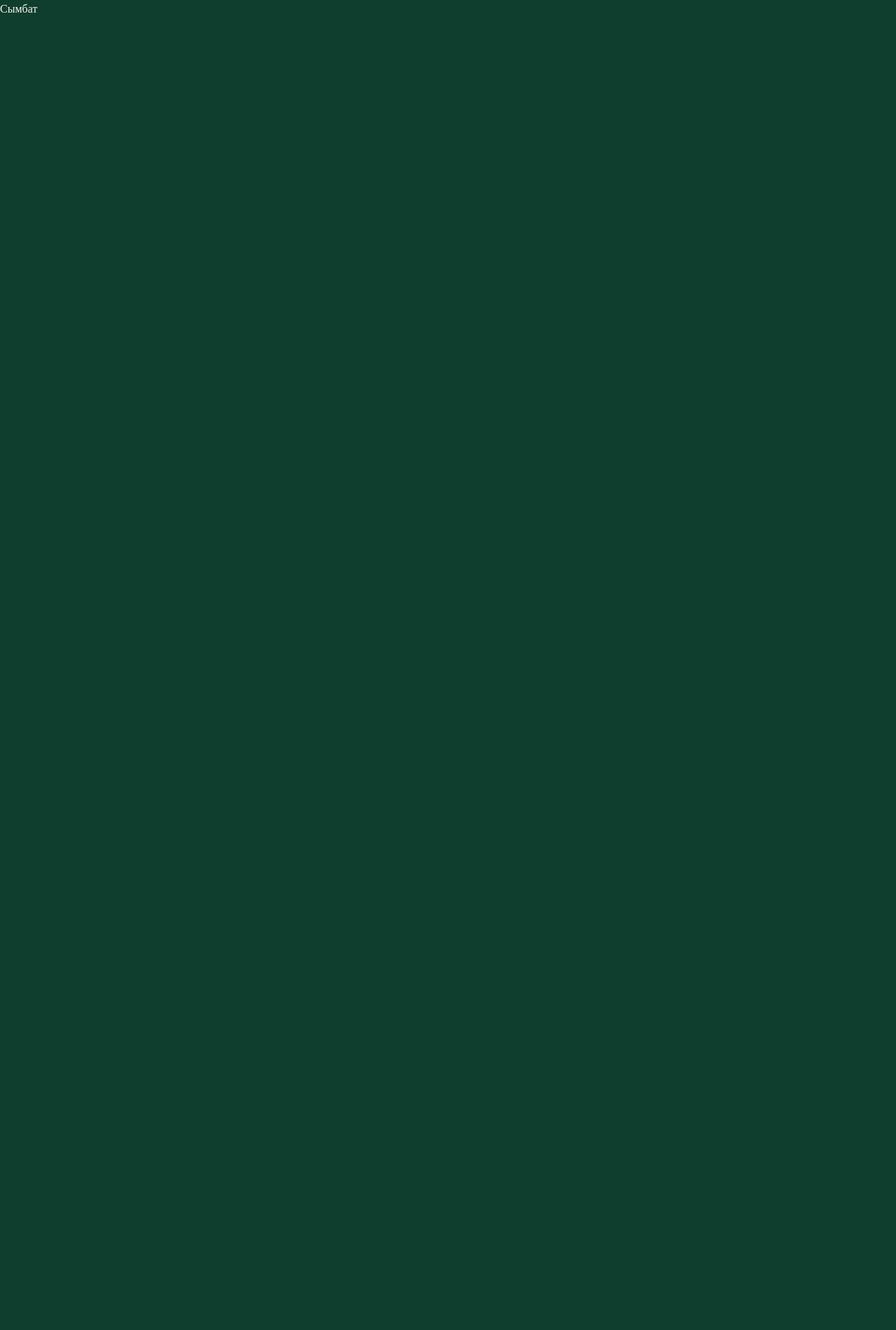
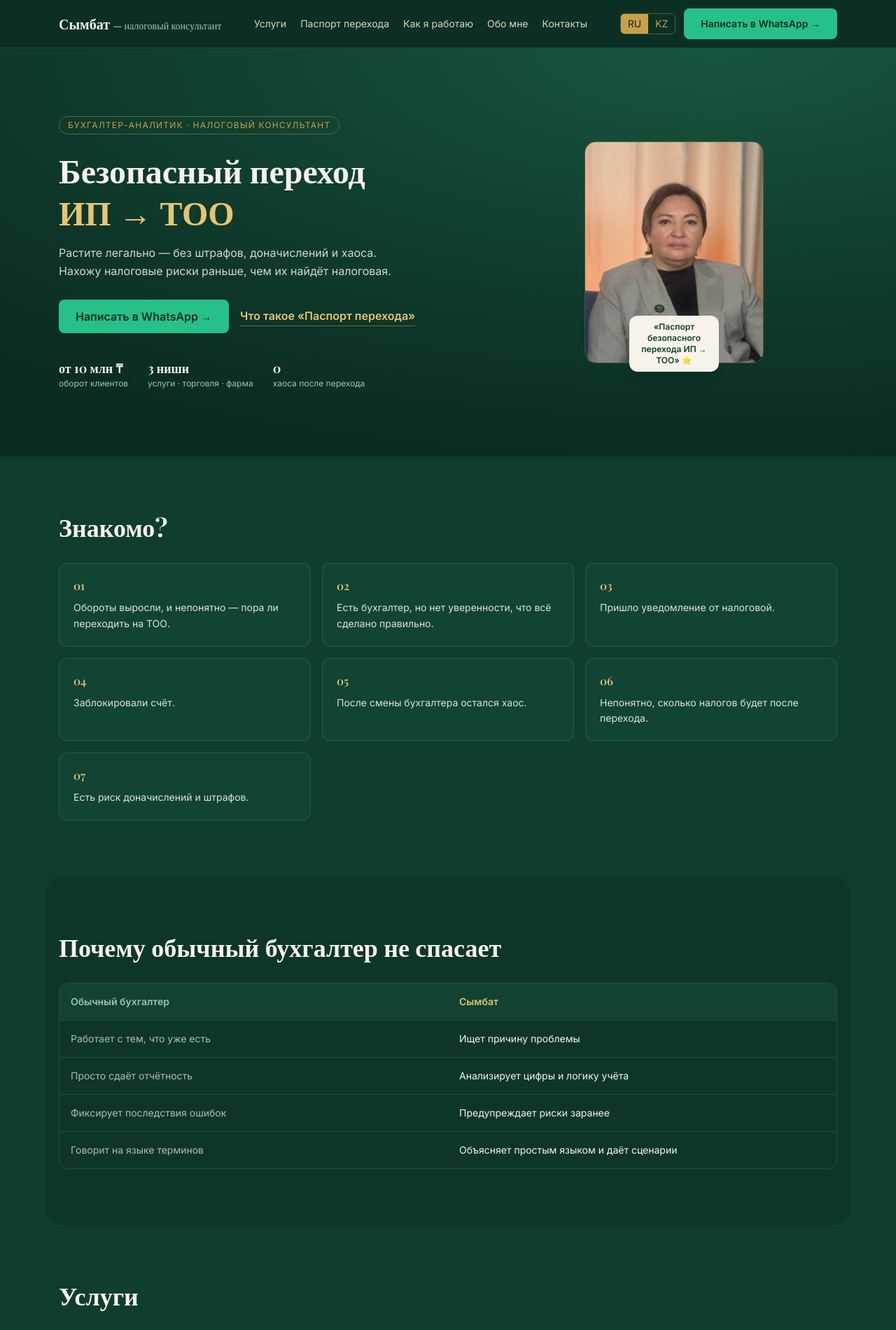
Before and after one commit to karinagroup2023-oss/symbat-website, a React (Vite) app: page / in a window 1280 px wide. Shown: the top 1900 px of the page at 70% size. Before the commit the page ends 800 px from the top, so only its background shows below. Built offline with nearby package versions, Linux system fonts and the light colour scheme.

Commit message:
feat: compose full landing page

```diff
--- a/src/App.tsx
+++ b/src/App.tsx
@@ -1 +1,31 @@
-export default function App() { return <h1 className="font-display">Сымбат</h1> }
+import { Header } from './sections/Header'
+import { Hero } from './sections/Hero'
+import { Pains } from './sections/Pains'
+import { WhyNotOrdinary } from './sections/WhyNotOrdinary'
+import { Services } from './sections/Services'
+import { Passport } from './sections/Passport'
+import { Process } from './sections/Process'
+import { Audience } from './sections/Audience'
+import { About } from './sections/About'
+import { FinalCta } from './sections/FinalCta'
+import { Footer } from './sections/Footer'
+
+export default function App() {
+  return (
+    <>
+      <Header />
+      <main>
+        <Hero />
+        <Pains />
+        <WhyNotOrdinary />
+        <Services />
+        <Passport />
+        <Process />
+        <Audience />
+        <About />
+        <FinalCta />
+      </main>
+      <Footer />
+    </>
+  )
+}
```
